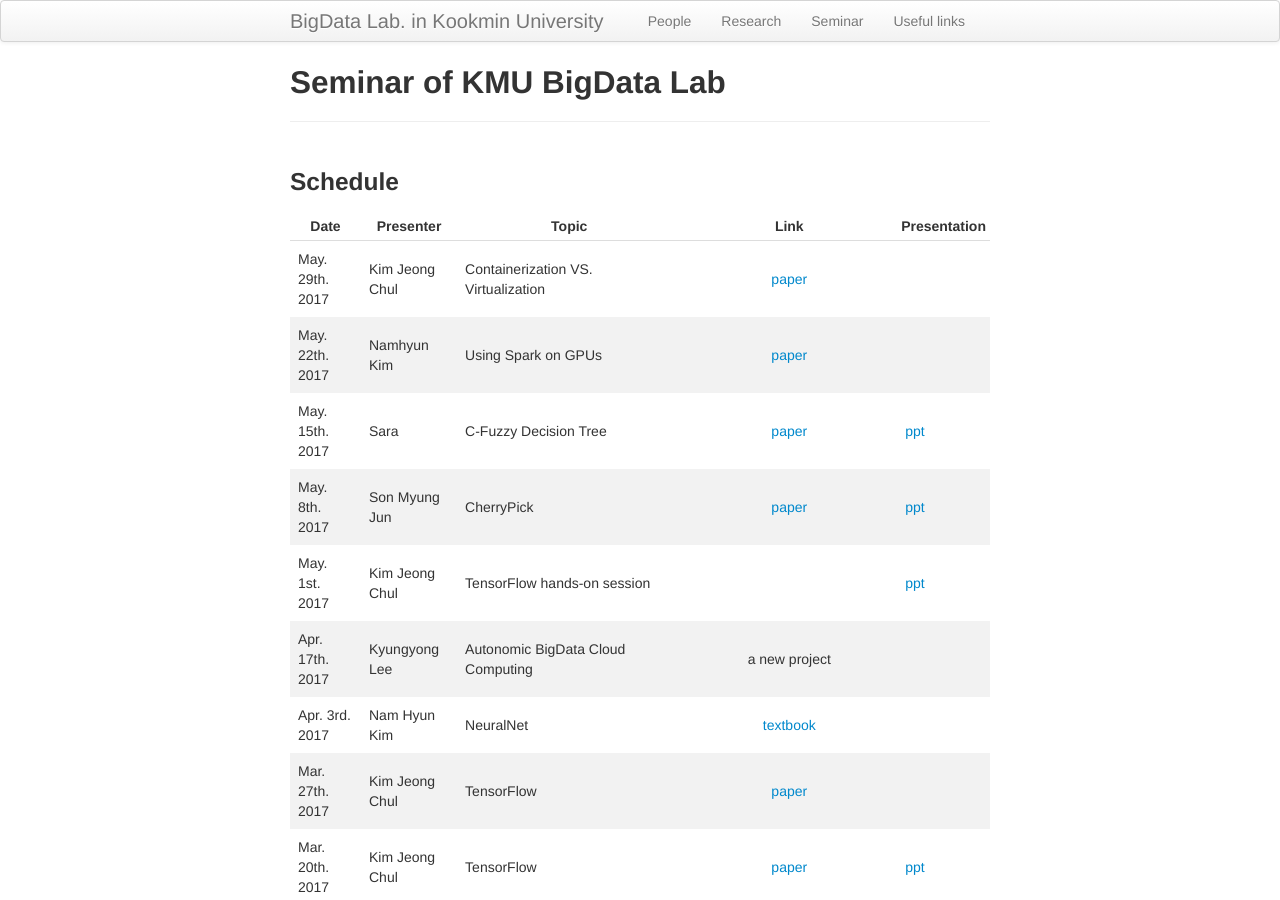
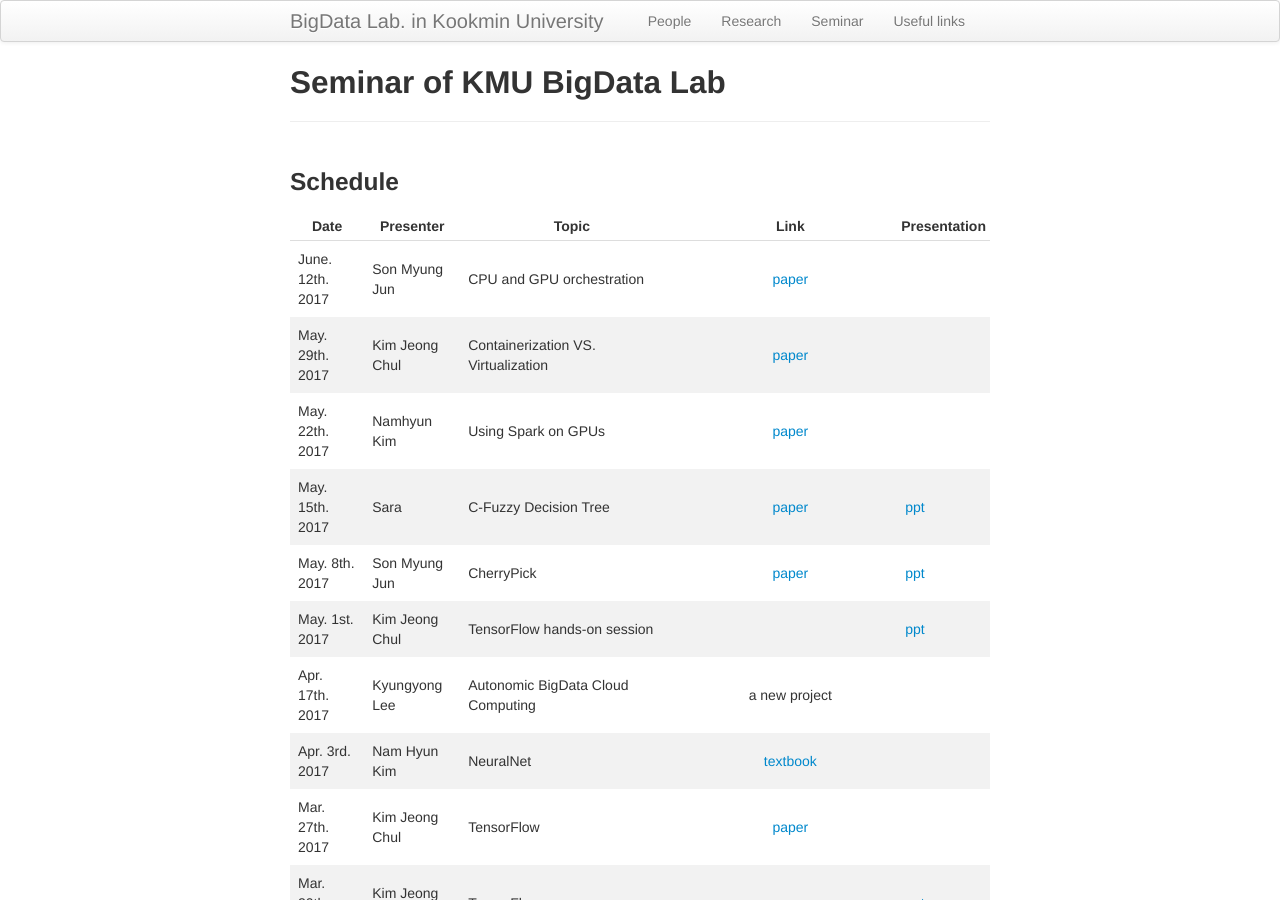
Before and after one commit to ddps-lab/kmu-bigdata.github.io, a Jekyll site: the page built from seminar/index.md, in a window 1280 px wide and 900 px high. Built offline with Jekyll 4.4.1, drawn with Linux system fonts in a browser that asks for light colours.

Commit message:
adding mj seminar

```diff
--- a/seminar/index.md
+++ b/seminar/index.md
@@ -9,6 +9,7 @@ description: Seminar schedule of BigData Lab  in KMU
 
 | Date | Presenter | Topic | Link | Presentation |
 |------|-----------|-------|:----:|--------------|
+| June. 12th. 2017 | Son Myung Jun | CPU and GPU orchestration | [paper](Unified Development for Mixed Multi-GPU and Multi-Coprocessor Environments using a Lightweight Runtime Environment) | |
 | May. 29th. 2017 | Kim Jeong Chul | Containerization VS. Virtualization | [paper](http://blog.pierreroudier.net/wp-content/uploads/2015/08/rc25482.pdf) | |
 | May. 22th. 2017 | Namhyun Kim |Using Spark on GPUs | [paper](http://conferences.computer.org/pdswdiscs/2016/papers/5216a025.pdf) | |
 | May. 15th. 2017 | Sara | C-Fuzzy Decision Tree| [paper](http://dl.acm.org/citation.cfm?id=2169836) | [ppt](https://drive.google.com/open?id=0ByOPgARQ0MBmMm8zUWtrUXI3MzA)|
```
